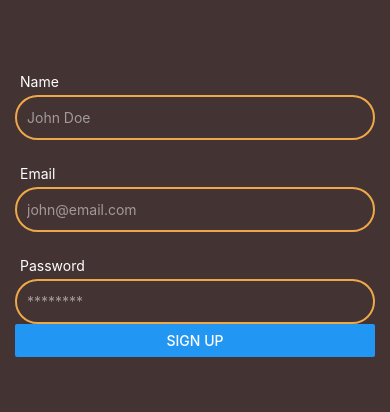
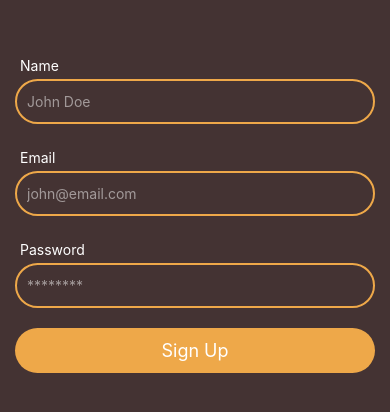
Before and after one commit to tassadit1996/podifyApp-front, a React Native app: screen / in a window 390 px wide. Shown: the part 210-622 px from the top of the page. Built offline with nearby package versions, Linux system fonts and the light colour scheme.

Commit message:
202 - Sign Up

```diff
--- a/src/components/form/SumitBtn.tsx
+++ b/src/components/form/SumitBtn.tsx
@@ -1,20 +1,18 @@
+import AppButton from '@ui/AppButton';
 import { useFormikContext } from 'formik';
 import React, { FC } from 'react';
-import { Button } from 'react-native';
+
 
 interface Props {
     title: string;
 }
 
-const SubmitBtn: FC<Props> = ({ title }) => {
+const SubmitBtn: FC<Props> = props => {
     const { handleSubmit } = useFormikContext();
 
-    // Função intermediária para ignorar o evento de toque nativo
-    const handlePress = () => {
-        handleSubmit();
-    };
 
-    return <Button onPress={handlePress} title={title} />;
+
+    return <AppButton onPress={handleSubmit} title={props.title} />;
 }
 
 export default SubmitBtn;
--- /dev/null
+++ b/src/ui/AppButton.tsx
@@ -0,0 +1,33 @@
+import colors from '@utils/colors';
+import {FC} from 'react';
+import {StyleSheet, Pressable, Text} from 'react-native';
+
+interface Props {
+  title: string;
+  onPress?(): void;
+}
+
+const AppButton: FC<Props> = ({title, onPress}) => {
+  return (
+    <Pressable onPress={onPress} style={styles.container}>
+      <Text style={styles.title}>{title}</Text>
+    </Pressable>
+  );
+};
+
+const styles = StyleSheet.create({
+  container: {
+    width: '100%',
+    height: 45,
+    backgroundColor: colors.SECONDARY,
+    alignItems: 'center',
+    justifyContent: 'center',
+    borderRadius: 25,
+  },
+  title: {
+    color: colors.CONTRAST,
+    fontSize: 18,
+  },
+});
+
+export default AppButton;
--- a/src/views/auth/SignUp.tsx
+++ b/src/views/auth/SignUp.tsx
@@ -67,6 +67,7 @@ const SignUp: FC<Props> = props => {
             label="Password"
             autoCapitalize="none"
             secureTextEntry
+            containerStyle={styles.marginBottom}
           />
           <SubmitBtn title="Sign Up" />
         </View>
```
Also changed, not shown: 2 other files (tests, documents, lock files or other folders).
